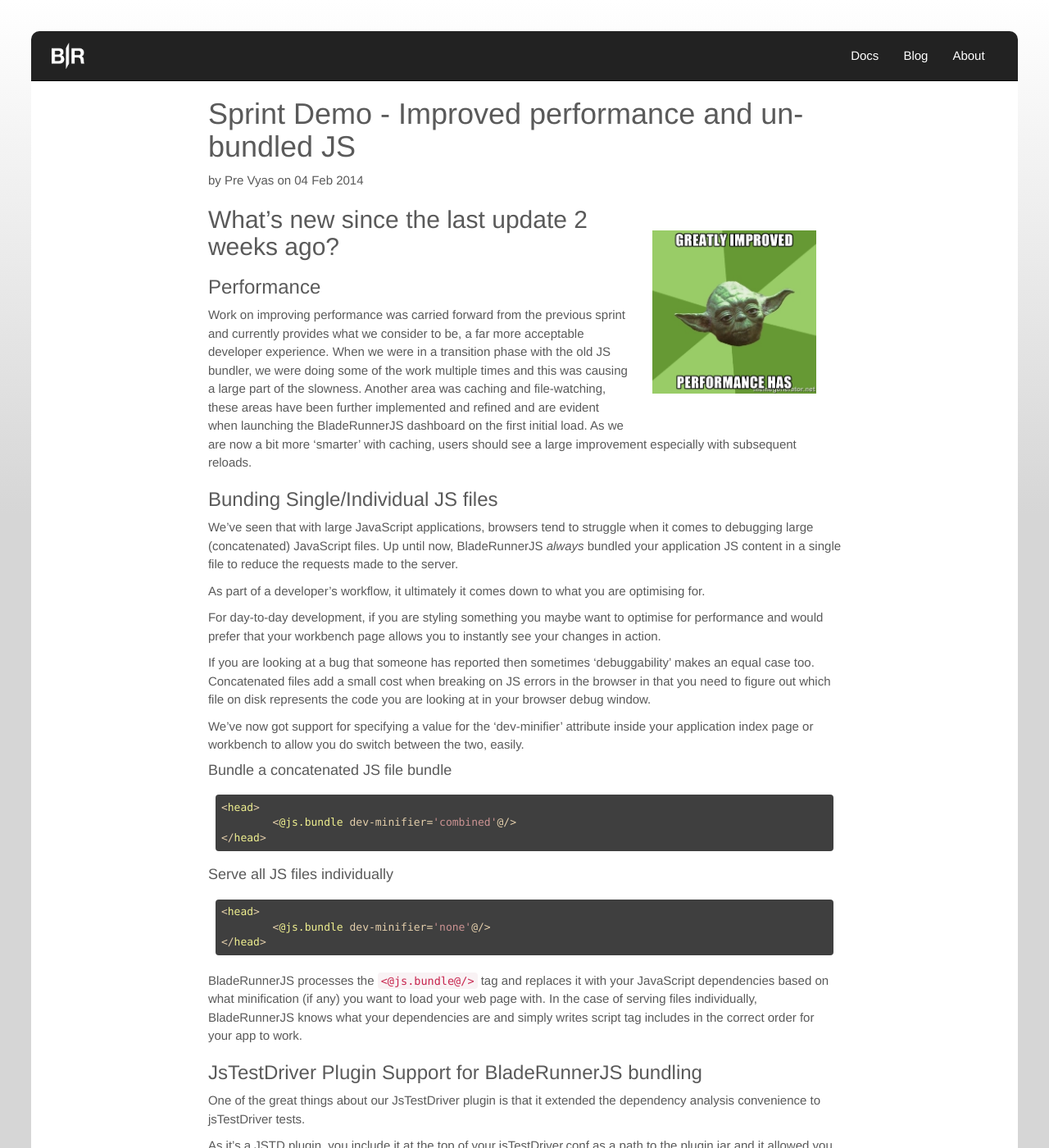
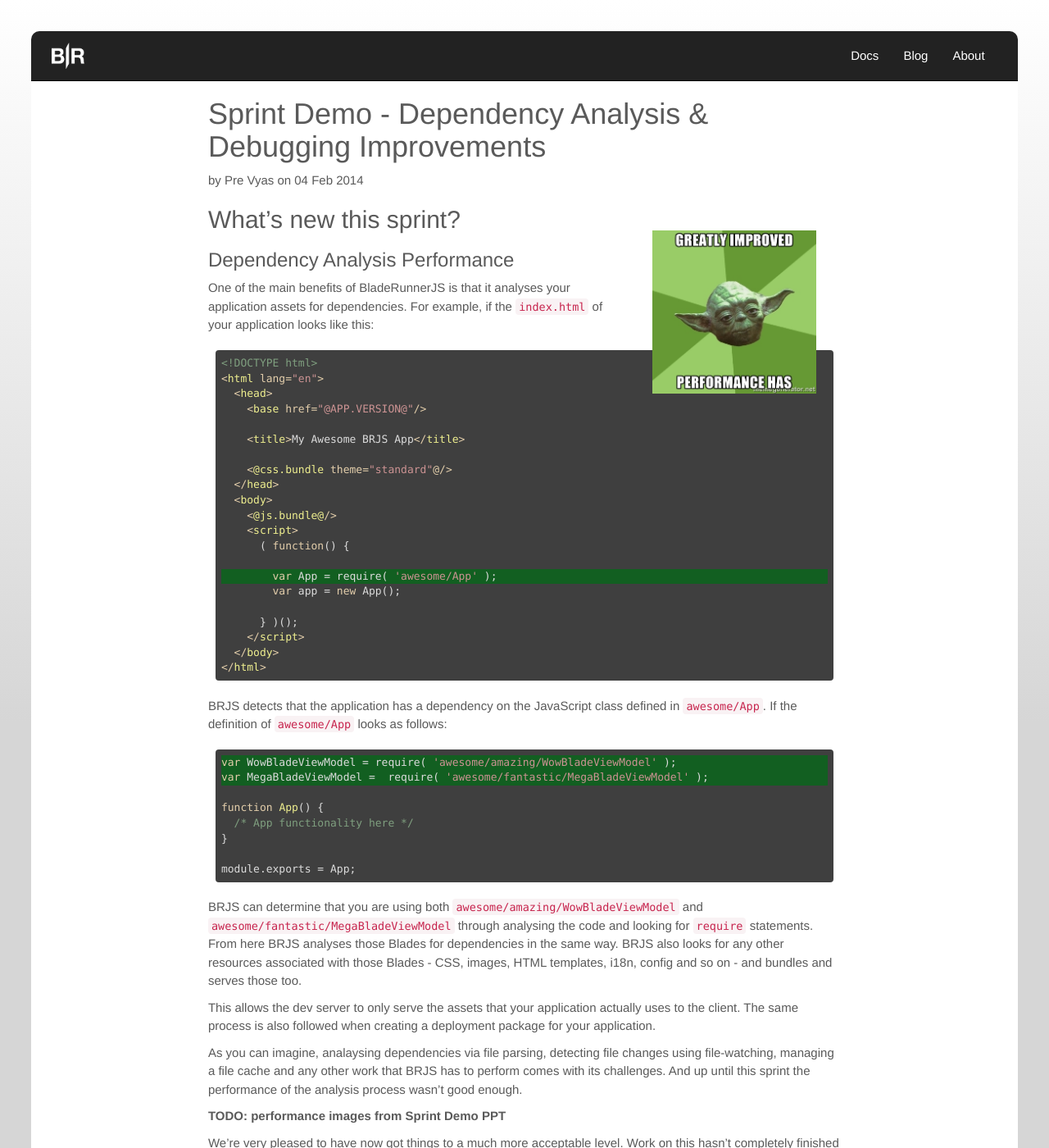
Before and after one commit to BladeRunnerJS/brjs-site, a Jekyll site: the page built from _posts/2014-02-04-bladerunnerjs-sprint-5.md, in a window 1280 px wide and 1400 px high. Shown: the whole window at 82% size. Built offline with Jekyll 4.4.1, drawn with Linux system fonts in a browser that asks for light colours; nearby versions of some CDN libraries; Markdown is read by kramdown in place of the engine named in the settings; comment, search, counter and statistics services are not loaded; some of the changed text lies outside the part shown.

Commit message:
some changes Additional things I think we should updated are marked in the doc // @sospirited

````diff
--- a/_posts/2014-02-04-bladerunnerjs-sprint-5.md
+++ b/_posts/2014-02-04-bladerunnerjs-sprint-5.md
@@ -1,6 +1,6 @@
 ---
 layout: post
-title: "Sprint Demo - Improved performance and un-bundled JS"
+title: "Sprint Demo - Dependency Analysis & Debugging Improvements"
 authors: [sospirited]
 thumb: yoda.jpg
 
@@ -9,74 +9,138 @@ excerpt: In this latest sprint we've improved bundling performance, implemented
 ---
 
 <img src="/blog/img/{{ page.thumb }}" style="margin: 30px; width:200px;" align="right" class="width-medium" />
-## What's new since the last update 2 weeks ago?
+## What's new this sprint?
 
-### Performance
-Work on improving performance was carried forward from the previous sprint and currently provides what we consider to be, a far more acceptable developer experience.
-When we were in a transition phase with the old JS bundler, we were doing some of the work multiple times and this was causing a large part of the slowness. Another area was caching and file-watching, these areas have been further implemented and refined and are evident when launching the BladeRunnerJS dashboard on the first initial load.
-As we are now a bit more 'smarter' with caching, users should see a large improvement especially with subsequent reloads.
+### Dependency Analysis Performance
 
-### Bunding Single/Individual JS files
-We've seen that with large JavaScript applications, browsers tend to struggle when it comes to debugging large (concatenated) JavaScript files.
-Up until now, BladeRunnerJS *always* bundled your application JS content in a single file to reduce the requests made to the server.
+One of the main benefits of BladeRunnerJS is that it analyses your application assets for dependencies. For example, if the `index.html` of your application looks like this:
 
-As part of a developer's workflow, it ultimately it comes down to what you are optimising for.
+```html
+<!DOCTYPE html>
+<html lang="en">
+  <head>
+    <base href="@APP.VERSION@"/>
 
-For day-to-day development, if you are styling something you maybe want to optimise for performance and would prefer that your workbench page allows you to instantly see your changes in action.
+    <title>My Awesome BRJS App</title>
 
-If you are looking at a bug that someone has reported then sometimes 'debuggability' makes an equal case too. Concatenated files add a small cost when breaking on JS errors in the browser in that you need to figure out which file on disk represents the code you are looking at in your browser debug window.
+    <@css.bundle theme="standard"@/>
+  </head>
+  <body>
+    <@js.bundle@/>
+    <script>
+      ( function() {
 
-We've now got support for specifying a value for the 'dev-minifier' attribute inside your application index page or workbench to allow you do switch between the two, easily.
+        /*** new code ***/
+        var App = require( 'awesome/App' );
+        /*** end of new code ***/
+        var app = new App();
 
-#### Bundle a concatenated JS file bundle
-```html
-<head>
-	<@js.bundle dev-minifier='combined'@/>
-</head>
+      } )();
+    </script>
+  </body>
+</html>
 ```
 
-#### Serve all JS files individually
-```html
-<head>
-	<@js.bundle dev-minifier='none'@/>
-</head>
+BRJS detects that the application has a dependency on the JavaScript class defined in `awesome/App`. If the definition of `awesome/App` looks as follows:
+
+```javascript
+/*** new code ***/
+var WowBladeViewModel = require( 'awesome/amazing/WowBladeViewModel' );
+var MegaBladeViewModel =  require( 'awesome/fantastic/MegaBladeViewModel' );
+/*** end of new code ***/
+
+function App() {
+  /* App functionality here */
+}
+
+module.exports = App;
 ```
 
-BladeRunnerJS processes the `<@js.bundle@/>` tag and replaces it with your JavaScript dependencies based on what minification (if any) you want to load your web page with.
-In the case of serving files individually, BladeRunnerJS knows what your dependencies are and simply writes script tag includes in the correct order for your app to work.
+BRJS can determine that you are using both `awesome/amazing/WowBladeViewModel` and `awesome/fantastic/MegaBladeViewModel` through analysing the code and looking for `require` statements. From here BRJS analyses those Blades for dependencies in the same way. BRJS also looks for any other resources associated with those Blades - CSS, images, HTML templates, i18n, config and so on - and bundles and serves those too.
+
+This allows the dev server to only serve the assets that your application actually uses to the client. The same process is also followed when creating a deployment package for your application.
+
+As you can imagine, analaysing dependencies via file parsing, detecting file changes using file-watching, managing a file cache and any other work that BRJS has to perform comes with its challenges. And up until this sprint the performance of the analysis process wasn't good enough.
+
+**TODO: performance images from Sprint Demo PPT**
+
+We're very pleased to have now got things to a much more acceptable level. Work on this hasn't completely finished and we do plan to go back and improve things further in later sprints.
+
+### Improved Debugging thanks to BundlerPlugins
+
+In our [What is a Large Scale Complex JavaScript App post](http://bladerunnerjs.org/blog/large-scale-complex-javascript-apps/) we confirmed that a large app will of course have a large codebase. So, when it comes to concatenating the JavaScript in that codebase the resulting file can be *very* large.
+
+Up until now, BladeRunnerJS *always* bundled your application JS content in a single file to reduce the requests made to the server. This provided the benefit of a much faster application load-time than serving individual script files via `<script>` tags, but it also came at a cost - a difficult JavaScript debugging experience...
+
+We've noticed that **some web browsers struggle when it comes to debugging large very JavaScript files**; they incorrectly report the location of errors, `debugger` statements and breakpoints. Since this made debugging very difficult we clearly had to provide a remedy.
+
+**TODO: can we get a screenshot of this? Also, confirm exactly which scenarios they struggle with.**
+
+So now it's possible to get JavaScript files in a number of different ways.
+
+* Served as individual files fetched via multiple generated `<script>` tags
+* Concatenated (the previous default)
+* Concetented and minified using Closure
+
+We're still working out what the defaults should be, but you can configure them for different scenarios by adding attributes to the `<@js.bundle@>`  tags. For example, you may want individual script files when building a single feature (Blade) in isolation the [Workbench](http://bladerunnerjs.org/docs/concepts/workbenches/). The bundle tag for this looks as follows:
+
+```html
+<@js.bundle dev-minifier='none'@/>
+```
+
+And the concatentated version when viewing the full application by setting the `dev-minifier` attribute to `combined` as follows:
+
+```html
+<@js.bundle dev-minifier='combined'@/>
+```
+
+If you've found a bug that only seems to occur when the full app is running you can of course turn the individual file serving functionality on.
+
+BladeRunnerJS processes the `<@js.bundle@/>` tag and replaces it with your JavaScript dependencies based on the minifier you have configured (if any). In the case of serving files individually, since BRJS knows what your dependencies are and simply writes `<script>` tag includes. For concatenation the files are - well - concatenated in the correct order for your app to work.
 
 ### JsTestDriver Plugin Support for BladeRunnerJS bundling
-One of the great things about our JsTestDriver plugin is that it extended the dependency analysis convenience to jsTestDriver tests.
+
+One of the great things about our JsTestDriver plugin is that it uses the same dependency analysis functionality for your tests.
+
+---
+**TODO: Can we clarify exactly why this is beneficial?
+
+If this is stuff that is "under the covers" and it's unlikely a developer needs to care about this then I'd just remove it.
+**
 
 As it's a JSTD plugin, you include it at the top of your jsTestDriver.conf as a path to the plugin jar and it allowed you to write/run tests using BRJS and generated HTML and JS bundle files available for the tests at run-time.
 
 ```
-    server: http://localhost:4224
-    basepath: .
+server: http://localhost:4224
+basepath: .
 
-    plugin:
-      - name: "BundleInjector"
-        jar: ../../../../../../sdk/libs/java/testRunner/js-test-driver-bundler-plugin.jar
-        module: com.caplin.jstestdriver.plugin.CutlassBundleInjectorPlugin
+plugin:
+  - name: "BundleInjector"
+    jar: ../../../../../../sdk/libs/java/testRunner/js-test-driver-bundler-plugin.jar
+    module: com.caplin.jstestdriver.plugin.CutlassBundleInjectorPlugin
 
-    load:
-      - bundles/js/js.bundle
+load:
+  - bundles/js/js.bundle
 
-    test:
-      - tests/**.js
+test:
+  - tests/**.js
 ```
 
-It's worth noting that example test files are generated for you whenever you create a new [blade](http://bladerunnerjs.org/docs/concepts/blades/)!.
+It's worth noting that example test files are generated for you whenever you create a new [Blade](http://bladerunnerjs.org/docs/concepts/blades/)!.
+
+---
 
 ### Conferences and Talks
-* [Phil Leggetter](https://twitter.com/leggetter) was at [FOSDEM](https://fosdem.org/2014/) giving a talk on BladeRunnerJS (video coming soon!)
-* [Andy Berry](https://twitter.com/andyberry88) did a demo of the workflow of using BladeRunnerJS for development at [Glasgow.JS](http://glasgowjs.com/)
 
-## Hands on with the latest features of BRJS
+As well as building new functionality into BRJS we've been out and about giving a couple of talks. [Phil Leggetter](https://twitter.com/leggetter) was at [FOSDEM](https://fosdem.org/2014/) in Brussels (video coming soon!) and [Andy Berry](https://twitter.com/andyberry88) demoed the BRJS workflow to the friendly folk at [Glasgow.JS](http://glasgowjs.com/).
+
+We're also going to be at [QCon London](http://qconlondon.com/london-2014/) and [Fluent](http://fluentconf.com/fluent2014/) in San Francisco in March.
+
+## Get hands-on with the latest features of BRJS
 
 If you want to **live on the bleeding edge** then you can of course download the source from [github](https://github.com/BladeRunnerJS/brjs/).
 
-We're working out of a branch called [bundler-exploration](https://github.com/BladeRunnerJS/brjs/tree/bundler-exploration):
+We're working out of a branch called [bundler-exploration](https://github.com/BladeRunnerJS/brjs/tree/bundler-exploration). The only pre-requisite is the [Java 7 JDK](http://www.oracle.com/technetwork/java/javase/downloads/jdk7-downloads-1880260.html) and you can get started as follows:
 
 ```
 # assuming your running bash on linux or mac
@@ -105,15 +169,22 @@ If you have any questions, please [raise an issue](https://github.com/BladeRunne
 ## What are we working on next?
 
 ### Bundlers, bundlers, bundlers
+
+---
+**TODO: What does this all mean from a users point of view? It's a bit jargony right now**
+
 We're working on implementing the new asset bundlers which can all share the same [BladeRunnerJS model](https://github.com/BladeRunnerJS/brjs/wiki/Model-And-Plugin-Design).
 
 These include:
+
 * HTML bundler
 * XML bundler
 * CSS resource bundler (stylesheets and images)We're implementing the new HTML, I18N and CSS bundlers to go with our new JS Bundler which supports NodeJS style code.
 * XML bundler
 
-The current (legacy) implementations are not compatible with detecting dependencies written in the to-be-supported NodeJS style. The work we're doing will allow them to be more efficient with dependency analysis, share common code and be smarter when keeping track of what work needs to be re-done when files are changed/added/removed on disk (cache management).
+The current (legacy) implementations are not compatible with detecting dependencies written in NodeJS style. The work we're doing will allow them to be more efficient with dependency analysis, share common code and be smarter when keeping track of what work needs to be re-done when files are changed/added/removed on disk (cache management).
+
+---
 
 Once we have these new bundlers implemented (and tested!), we'll be able to proceed to releasing BladeRunnerJS v0.4.
 
````
